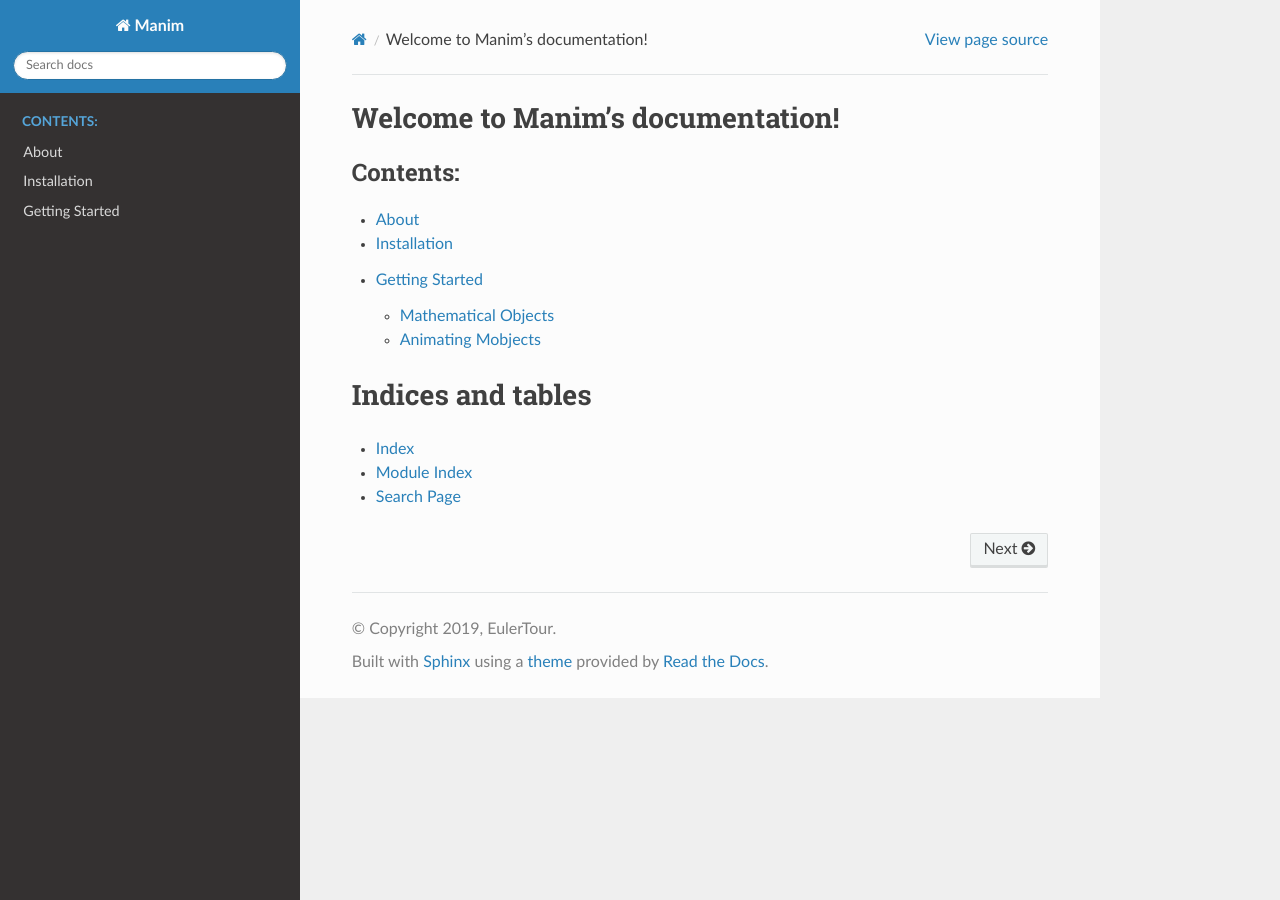
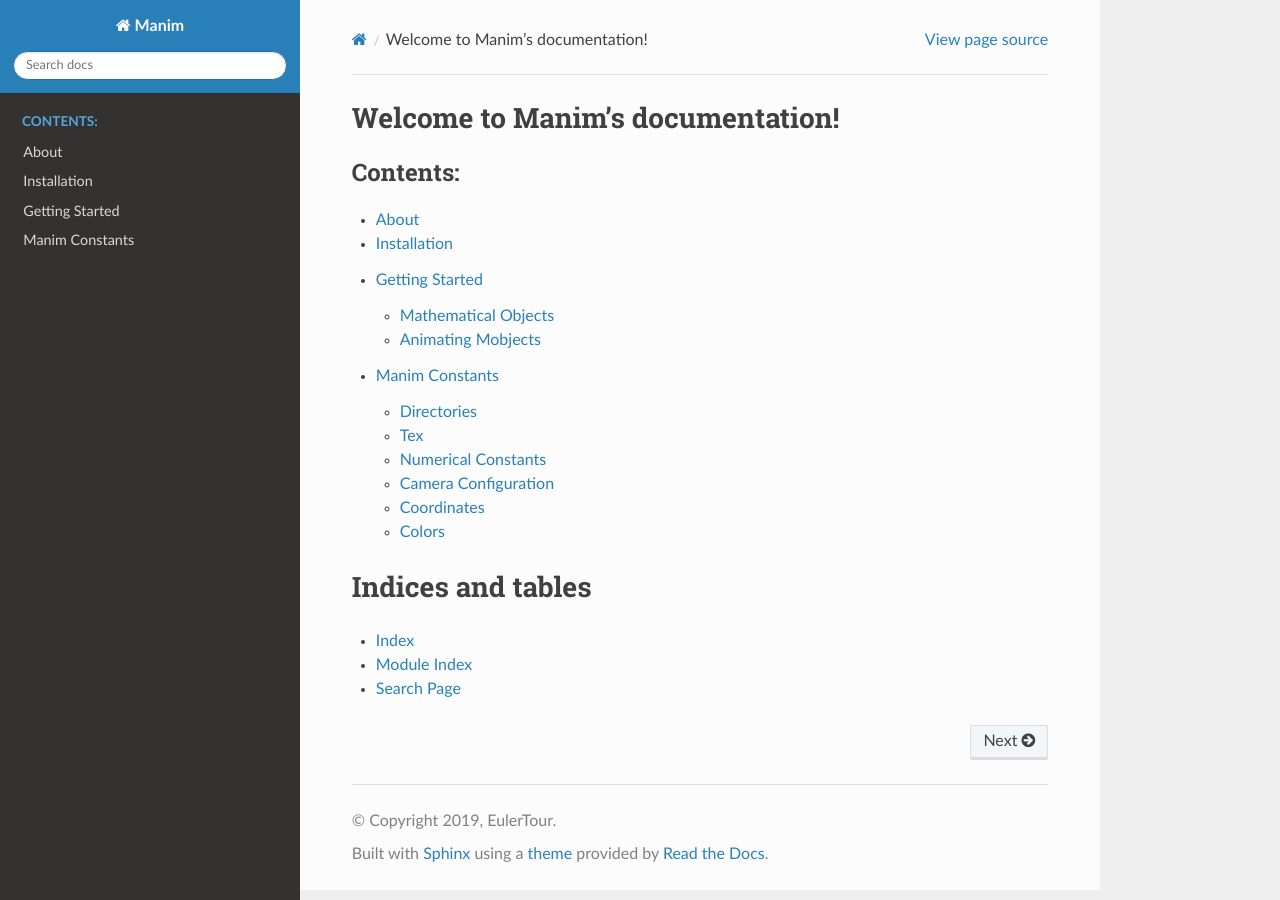
Before and after one commit to 3b1b/manim, a Sphinx documentation site: the page built from docs/source/index.rst, in a window 1280 px wide. Built offline with Sphinx 7.4.7 and the Read the Docs theme 2.0.0, drawn with Linux system fonts in a browser that asks for light colours; pages that are not in the unit, such as notebooks, are missing from menus; some of the changed lines change nothing that is shown.

Commit message:
Add documentation for constants.py

```diff
--- /dev/null
+++ b/docs/source/constants.rst
@@ -0,0 +1,107 @@
+Manim Constants
+===============
+
+The ``constants.py`` under ``manimlib/`` contains variables that are used
+during setup and running manim. Some variables are not documented here as they are
+only used internally by manim.
+
+Directories
+-----------
+
+    MEDIA_DIR
+              The root directory for media files. First the environment variable
+              ``MEDIA_DIR`` is queried. If the env is not found, use the path
+              as specified in ``manimlib/media_dir.txt``. If media_dir.txt is empty,
+              a directory is created under users home. If ``MEDIA_DIR`` is not a
+              directory, ``media`` will be created under current working directory.
+              Defaults to ``manimlib/media``
+    VIDEO_DIR
+              Created under ``MEDIA_DIR``. Used to store rendered manim scenes.
+              When scene finished rendering, it will be stored under ``media/project_name/quality/scene_name.mp4``
+    RASTER_IMAGE_DIR
+              Created under ``media/designs/raster_images``. For storing
+              raster images like jpg, png, etc.
+    SVG_IMAGE_DIR
+              Created under ``media/designs/svg_images``. For storing svg files.
+    SOUND_DIR
+              Created under ``media/designs/sounds``. For storing sound files.
+    THIS_DIR
+              Path to the directory which ``constants.py`` resides.
+    FILE_DIR
+              The root directory for misc files. Specified by the environment variable
+              ``FILE_DIR``. If the variable is not found, a directory ``files`` will be
+              created under current working directory.
+    TEX_DIR
+              Created under ``FILE_DIR/files``. TexMObject and TextMobject are rendered
+              here for temporary storage.
+
+Those directories are created if they don't exist.
+
+.. note::
+    ``MOBJECT_DIR`` and ``IMAGE_MOBJECT_DIR`` is deprecated.
+
+Tex
+---
+    TEX_USE_CTEX
+              A boolean value. Change it to True if you need to use Chinese typesetting.
+    TEX_TEXT_TO_REPLACE
+              ????????
+    TEMPLATE_TEX_FILE
+              By default ``manimlib/tex_template.tex`` is used. If ``TEX_USE_CTEX``
+              is set to True then ``manimlib/ctex_template.tex`` is used.
+
+Numerical Constants
+-------------------
+
+    PI
+            alias to ``numpy.pi``
+    TAU
+            PI * 2
+
+    DEGREES
+            TAU / 360
+
+Camera Configuration
+--------------------
+
+Render setting presets
+
+    PRODUCTION_QUALITY_CAMERA_CONFIG
+            2560x1440 @ 60fps
+    HIGH_QUALITY_CAMERA_CONFIG
+            1920x1080 @ 60fps. This is the default when rendering a scene
+    MEDIUM_QUALITY_CAMERA_CONFIG
+            1280x720 @ 30fps
+    LOW_QUALITY_CAMERA_CONFIG
+            854x480 @ 15fps. Used when ``-l`` flag is passed
+
+Coordinates
+-----------
+
+Used for 2d/3d animations and placements::
+
+    ORIGIN
+    UP
+    DOWN
+    RIGHT
+    LEFT
+    IN # 3d camera only, away from camera
+    OUT # 3d camera only, close to camera
+
+    UL = UP + LEFT # diagonal abbreviations. You can use either one
+    UR = UP + RIGHT
+    DL = DOWN + LEFT
+    DR = DOWN + RIGHT
+
+    TOP
+    BOTTOM
+    LEFT_SIDE
+    RIGHT_SIDE``
+
+Colors
+------
+
+    COLOR_MAP
+            A predefined color maps
+    PALETTE
+            A list of color hex strings, derived from COLOR_MAP
--- a/docs/source/index.rst
+++ b/docs/source/index.rst
@@ -13,6 +13,7 @@
     about
     installation/index
     getting_started/index
+    constants
 
 
 Indices and tables
```
